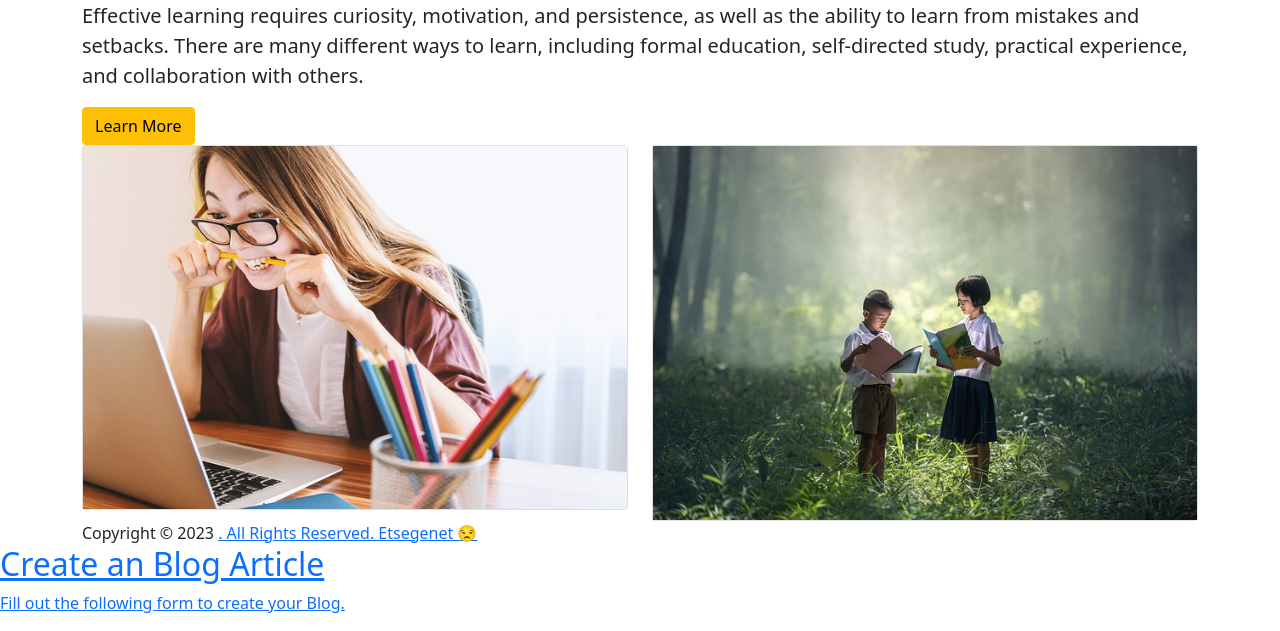
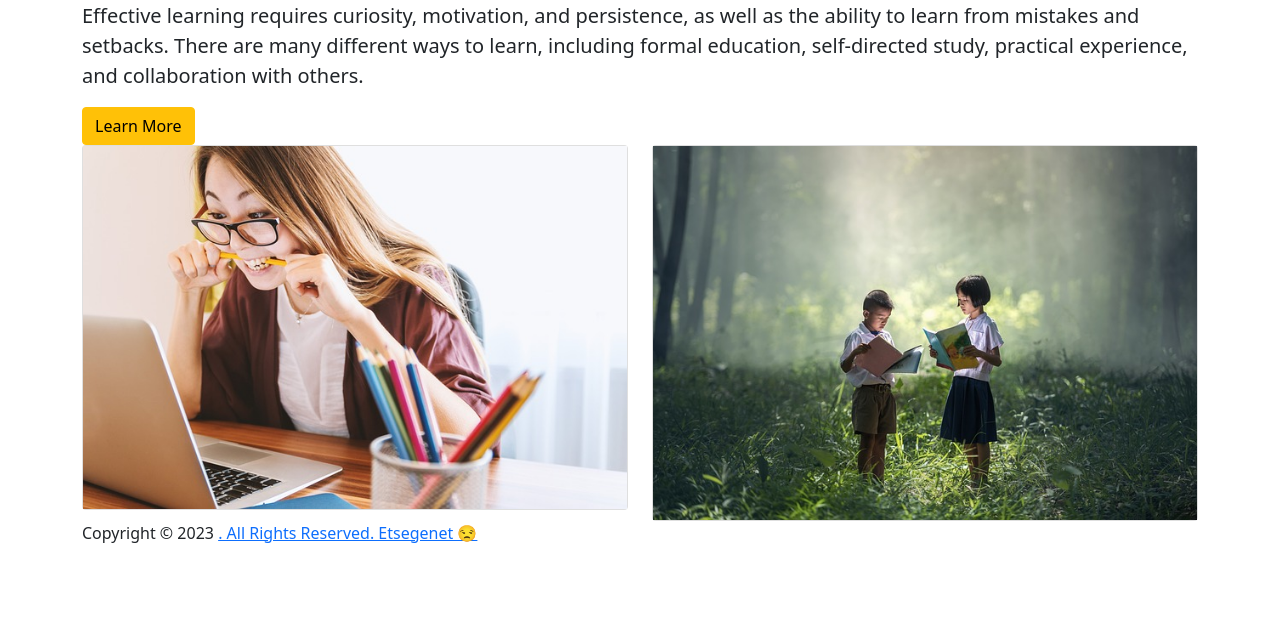
Before and after one commit to Leyou14/First_VS_Code_Project, a plain HTML site: page about.html in a window 1280 px wide. Shown: the part 170-801 px from the top of the page. Drawn offline with nearby package versions, Linux system fonts and the light colour scheme.

Commit message:
adjusted about.html

```diff
--- a/about.html
+++ b/about.html
@@ -73,18 +73,3 @@
       crossorigin="anonymous"></script>
 </body>
 </html>
-
-
-<div className="relative bg-gray-50 pt-16 pb-20 px-4 sm:px-6 lg:pt-24 lg:pb-28 lg:px-8">
-          <div className="max-w-screen-xl mx-auto">
-            <div className="text-center">
-              <h2 className="text-3xl leading-9 font-extrabold text-gray-900 sm:text-4xl sm:leading-10">
-                Create an Blog Article
-              </h2>
-              <p className="mt-4 text-xl leading-7 text-gray-500 sm:mt-5">
-                Fill out the following form to create your Blog.
-              </p>
-            </div>
-          </div>
-        </div>
-      </div>
```
